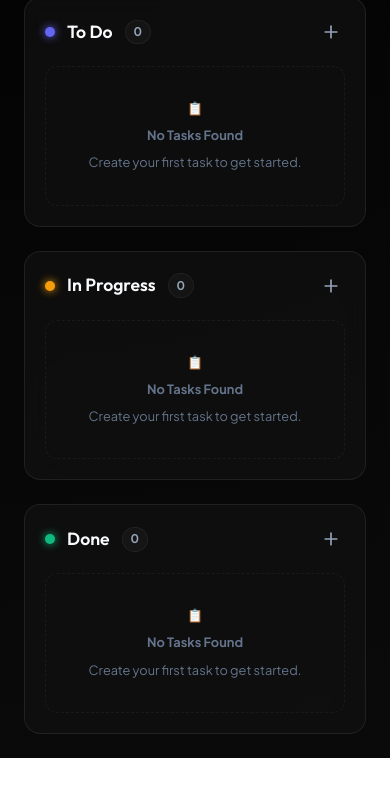
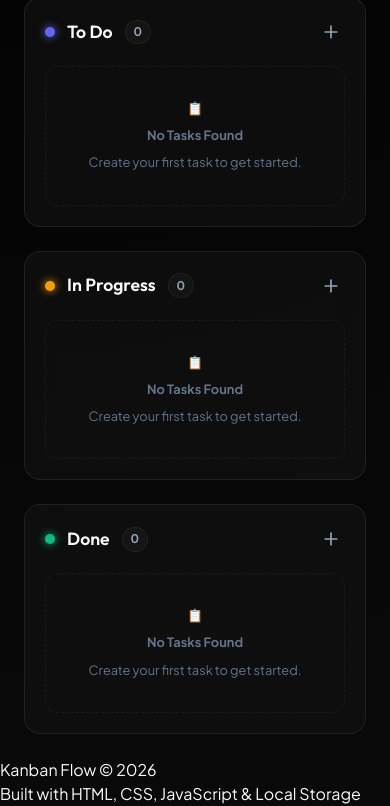
Before and after one commit to sjha66556-ops/Kanban-Task-Board, a plain HTML site: page index.html in a window 390 px wide. Shown: the part 534-1340 px from the top of the page. Before the commit the page ends 1292 px from the top, so only its background shows below. Drawn offline with Linux system fonts and the light colour scheme.

Commit message:
ui: add responsive footer section

```diff
--- a/index.html
+++ b/index.html
@@ -193,6 +193,18 @@
     </main>
   </div>
 
+  <footer class="footer">
+
+        <p>
+            Kanban Flow © 2026
+        </p>
+
+        <p>
+            Built with HTML, CSS, JavaScript & Local Storage
+        </p>
+
+    </footer>
+
   <script type="module" src="js/app.js"></script>
 </body>
 </html>
```
